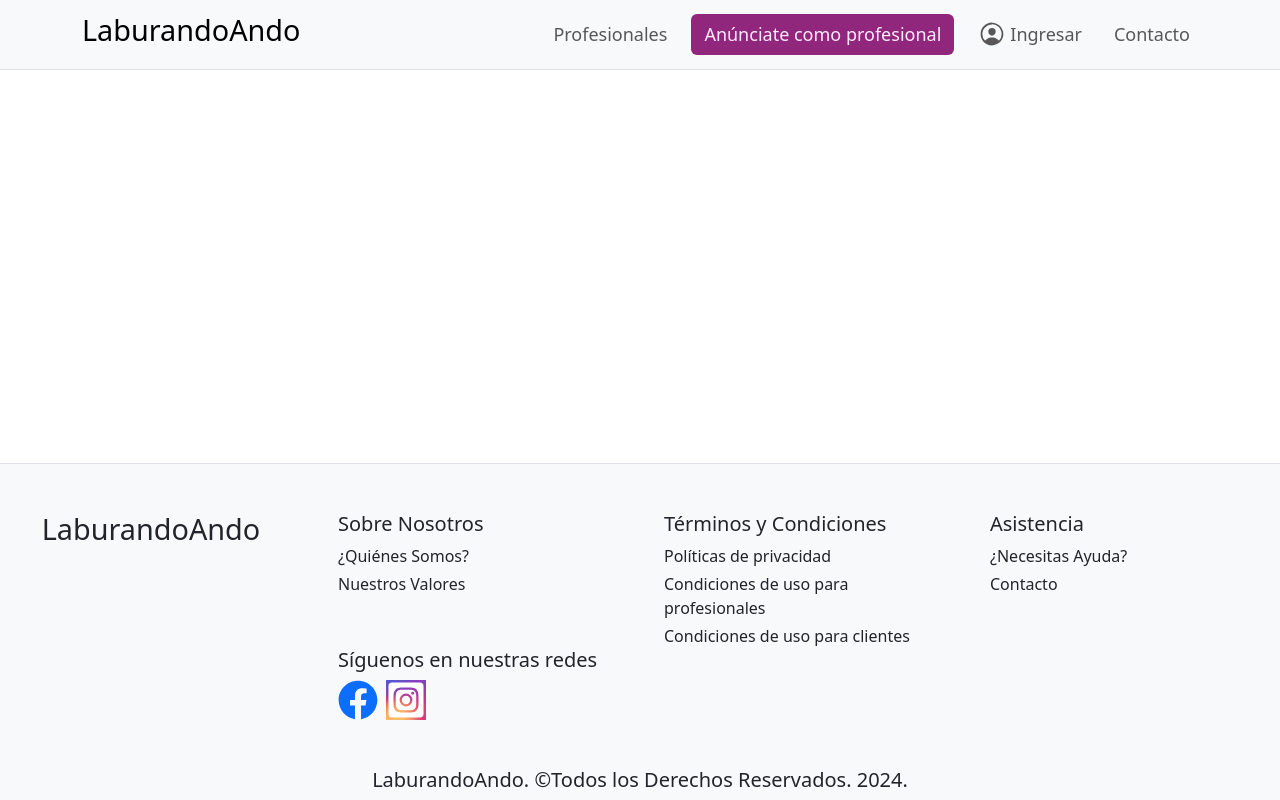
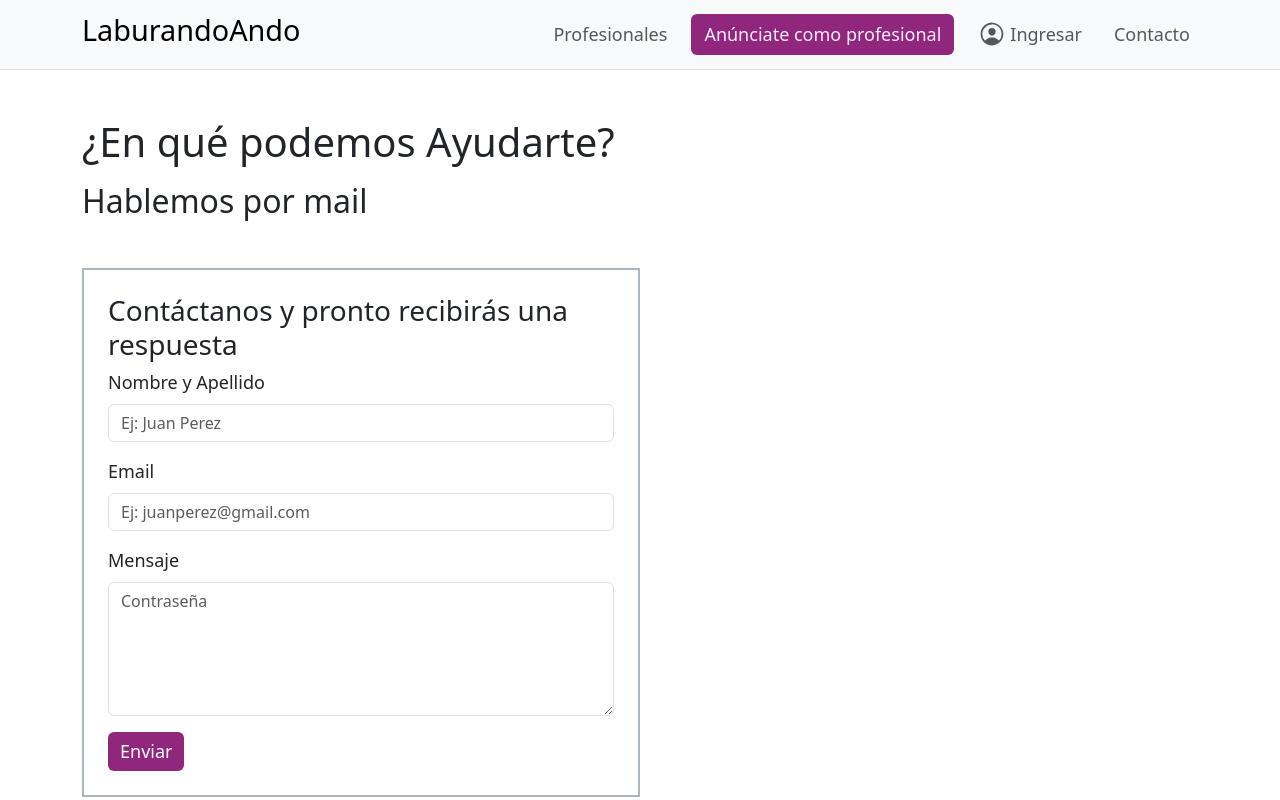
Before and after one commit to FranprzDev/LaburandoAndo, a React (Vite) app: page /contacto in a window 1280 px wide. Shown: the top 800 px of the page. Built offline with nearby package versions, Linux system fonts and the light colour scheme.

Commit message:
Se realizo parte del componente formulario

```diff
--- a/src/pages/Contacto/Contacto.jsx
+++ b/src/pages/Contacto/Contacto.jsx
@@ -1,10 +1,15 @@
 import React from 'react'
+import FormularioContacto from './components/FormularioContacto'
 
 const Contacto = () => {
   return (
-    <div className='mainSection'>
-
-    </div>
+    <section className='mainSection container'>
+      <div className='my-5'>
+      <h1>¿En qué podemos Ayudarte?</h1>
+      <h2 className='my-3'>Hablemos por mail</h2>
+      </div>
+      <FormularioContacto/>
+    </section>
   )
 }
 
--- /dev/null
+++ b/src/pages/Contacto/components/FormularioContacto.jsx
@@ -0,0 +1,30 @@
+import React from 'react'
+import { Button, Form } from 'react-bootstrap'
+import '../contacto.css'
+const FormularioContacto = () => {
+  return (
+    <div className='w-50 border border-2 border-dark-subtle mb-5'>
+      <Form className='p-4'>
+    <h3>Contáctanos y pronto recibirás una respuesta</h3>
+      <Form.Group className="mb-3" controlId="formNombreApellido">
+        <Form.Label>Nombre y Apellido</Form.Label>
+        <Form.Control type="email" placeholder="Ej: Juan Perez" />
+      </Form.Group>
+      <Form.Group className="mb-3" controlId="formEmail">
+        <Form.Label>Email</Form.Label>
+        <Form.Control type="email" placeholder="Ej: juanperez@gmail.com" />
+      </Form.Group>
+      <Form.Group className="mb-3" controlId="formPassword">
+        <Form.Label>Mensaje</Form.Label>
+        <Form.Control as="textarea" rows={5} placeholder="Contraseña" />
+      </Form.Group>
+
+      <Button className='btnContacto border-0'type="submit">
+        Enviar
+      </Button>
+    </Form>
+    </div>
+  )
+}
+
+export default FormularioContacto
--- /dev/null
+++ b/src/pages/Contacto/contacto.css
@@ -0,0 +1,10 @@
+:root{
+    --Violeta: #91277d;
+    --HoverVioleta: #501c46;
+}
+.btnContacto{
+    background-color: var(--Violeta);
+}
+.btnContacto:hover{
+    background-color: var(--HoverVioleta);
+}
```
